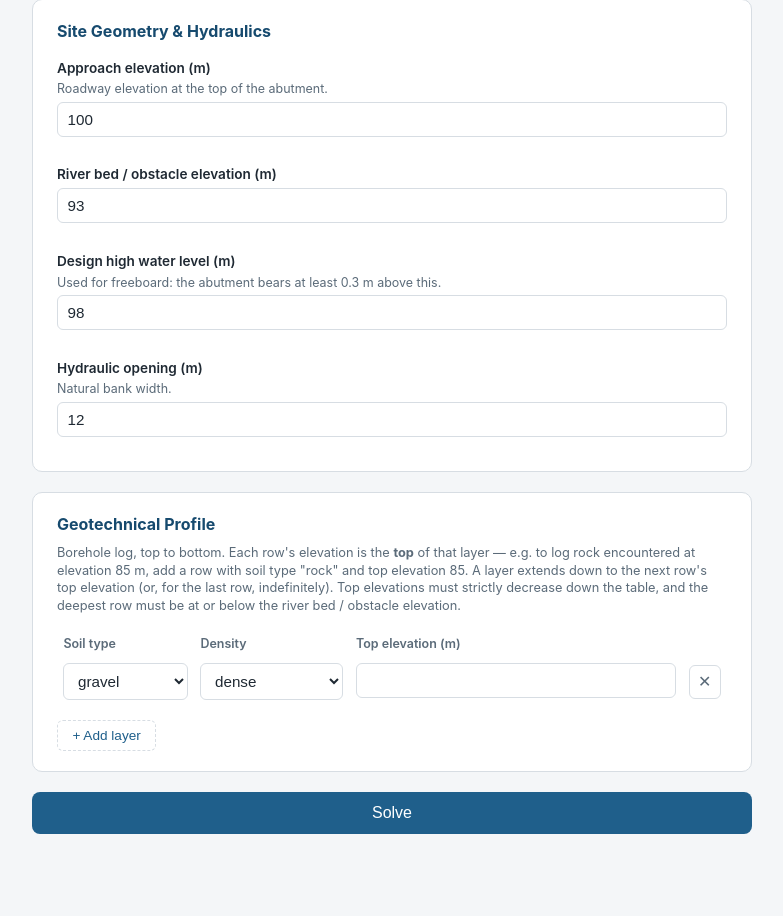
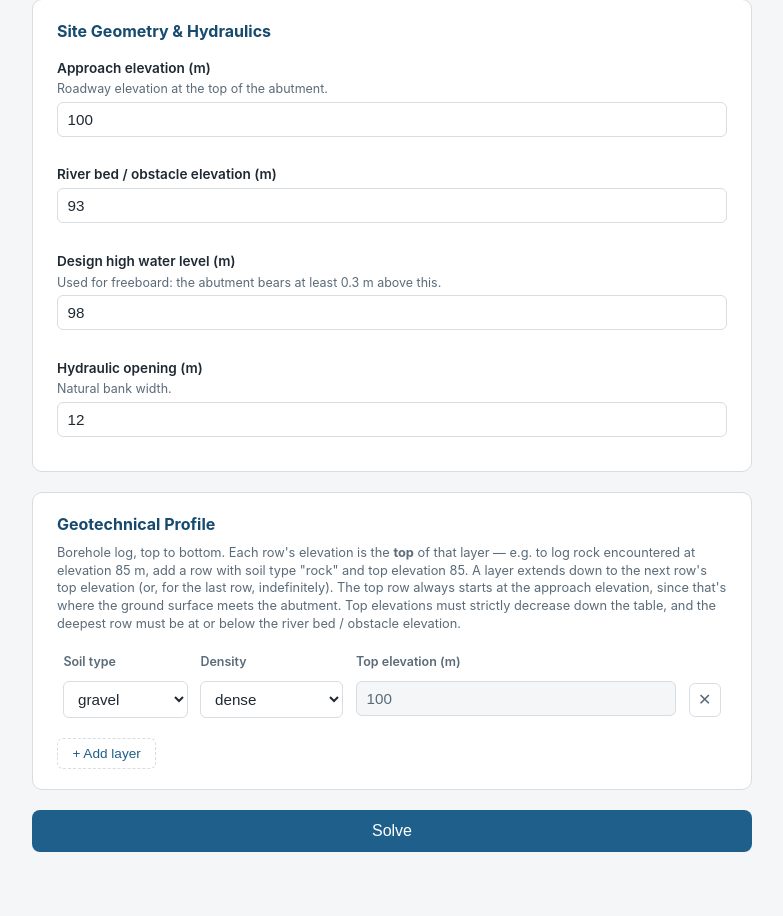
Before and after one commit to freeskaro/Bridge_config_2026-04-28, a Flask app: page / in a window 1280 px wide. Shown: the part 143-1059 px from the top of the page, without its empty margins (248-1031 px from the left). Before the commit the page ends 977 px from the top, so only its background shows below. Run offline with Flask 3, Linux system fonts and the light colour scheme.

Commit message:
Enforce top-of-log = approach elevation, drop clay, tidy solution report
- Web form: geotechnical profile's topmost layer now always matches
  approach elevation (kept in sync client-side, enforced server-side too),
  since that's structurally where the ground surface meets the abutment.
- Drop clay from the web form's soil type options.
- abut_print.pl: blank line + "--- Elements ---" heading (matching the
  "--- Cost Breakdown ---" style) instead of a bare "Elements:" line,
  affecting both the web report and any CLI/run_solve.pl usage.

Co-Authored-By: Claude Sonnet 5 <noreply@anthropic.com>

```diff
--- a/web/runner.py
+++ b/web/runner.py
@@ -46,7 +46,6 @@ SOLVER_FILES = [
 # public form.
 SOIL_OPTIONS = {
     'gravel': ['loose', 'medium', 'dense'],
-    'clay': ['soft', 'stiff'],
     'rock': ['sound'],
 }
 
@@ -109,6 +108,12 @@ def parse_and_validate(form):
             )
         prev_elev = elev
         layers.append((t, d, elev))
+
+    if layers[0][2] != approach_elev:
+        raise ValidationError(
+            'The top soil layer must start at the approach elevation, since that is '
+            'where the ground surface meets the abutment.'
+        )
 
     if layers[-1][2] >= bottom_elev:
         raise ValidationError(
--- a/web/templates/form.html
+++ b/web/templates/form.html
@@ -56,6 +56,7 @@
     border-radius: 8px; padding: 0.75rem 1rem; margin-bottom: 1.25rem; font-size: 0.9rem;
   }
   .note { font-size: 0.8rem; color: var(--muted); margin-top: -0.5rem; margin-bottom: 1.25rem; }
+  input[readonly] { background: var(--bg); color: var(--muted); }
 </style>
 </head>
 <body>
@@ -102,7 +103,7 @@
 
     <div class="panel">
       <h2>Geotechnical Profile</h2>
-      <p class="note">Borehole log, top to bottom. Each row's elevation is the <strong>top</strong> of that layer &mdash; e.g. to log rock encountered at elevation 85 m, add a row with soil type "rock" and top elevation 85. A layer extends down to the next row's top elevation (or, for the last row, indefinitely). Top elevations must strictly decrease down the table, and the deepest row must be at or below the river bed / obstacle elevation.</p>
+      <p class="note">Borehole log, top to bottom. Each row's elevation is the <strong>top</strong> of that layer &mdash; e.g. to log rock encountered at elevation 85 m, add a row with soil type "rock" and top elevation 85. A layer extends down to the next row's top elevation (or, for the last row, indefinitely). The top row always starts at the approach elevation, since that's where the ground surface meets the abutment. Top elevations must strictly decrease down the table, and the deepest row must be at or below the river bed / obstacle elevation.</p>
       <table class="layers" id="layers-table">
         <thead>
           <tr><th>Soil type</th><th>Density</th><th>Top elevation (m)</th><th></th></tr>
@@ -123,11 +124,25 @@ const PREFILL = {{ prefill_layers | tojson }};
 
 const tbody = document.getElementById('layers-body');
 const addBtn = document.getElementById('add-layer');
+const approachInput = document.getElementById('approach_elevation');
 
 function updateAddButton() {
   addBtn.disabled = tbody.children.length >= MAX_LAYERS;
   addBtn.style.opacity = addBtn.disabled ? '0.5' : '1';
 }
+
+// The topmost layer is where the ground surface meets the abutment, so its
+// top elevation always equals the approach elevation -- kept in sync here
+// and enforced again server-side in case JS is off or the form is tampered.
+function syncFirstLayerElevation() {
+  const firstRow = tbody.firstElementChild;
+  if (!firstRow) return;
+  const elevInput = firstRow.querySelector('input[name="layer_elevation[]"]');
+  if (!elevInput) return;
+  elevInput.value = approachInput.value;
+  elevInput.readOnly = true;
+}
+approachInput.addEventListener('input', syncFirstLayerElevation);
 
 function addLayerRow(type, density, elevation) {
   if (tbody.children.length >= MAX_LAYERS) return;
@@ -177,12 +192,13 @@ function addLayerRow(type, density, elevation) {
   removeCell.className = 'remove-cell';
   const removeBtn = document.createElement('button');
   removeBtn.type = 'button'; removeBtn.className = 'remove-row'; removeBtn.textContent = '✕';
-  removeBtn.addEventListener('click', () => { row.remove(); updateAddButton(); });
+  removeBtn.addEventListener('click', () => { row.remove(); updateAddButton(); syncFirstLayerElevation(); });
   removeCell.appendChild(removeBtn);
 
   row.append(typeCell, densityCell, elevCell, removeCell);
   tbody.appendChild(row);
   updateAddButton();
+  syncFirstLayerElevation();
 }
 
 addBtn.addEventListener('click', () => addLayerRow());
```
Also changed, not shown: 1 other file.
